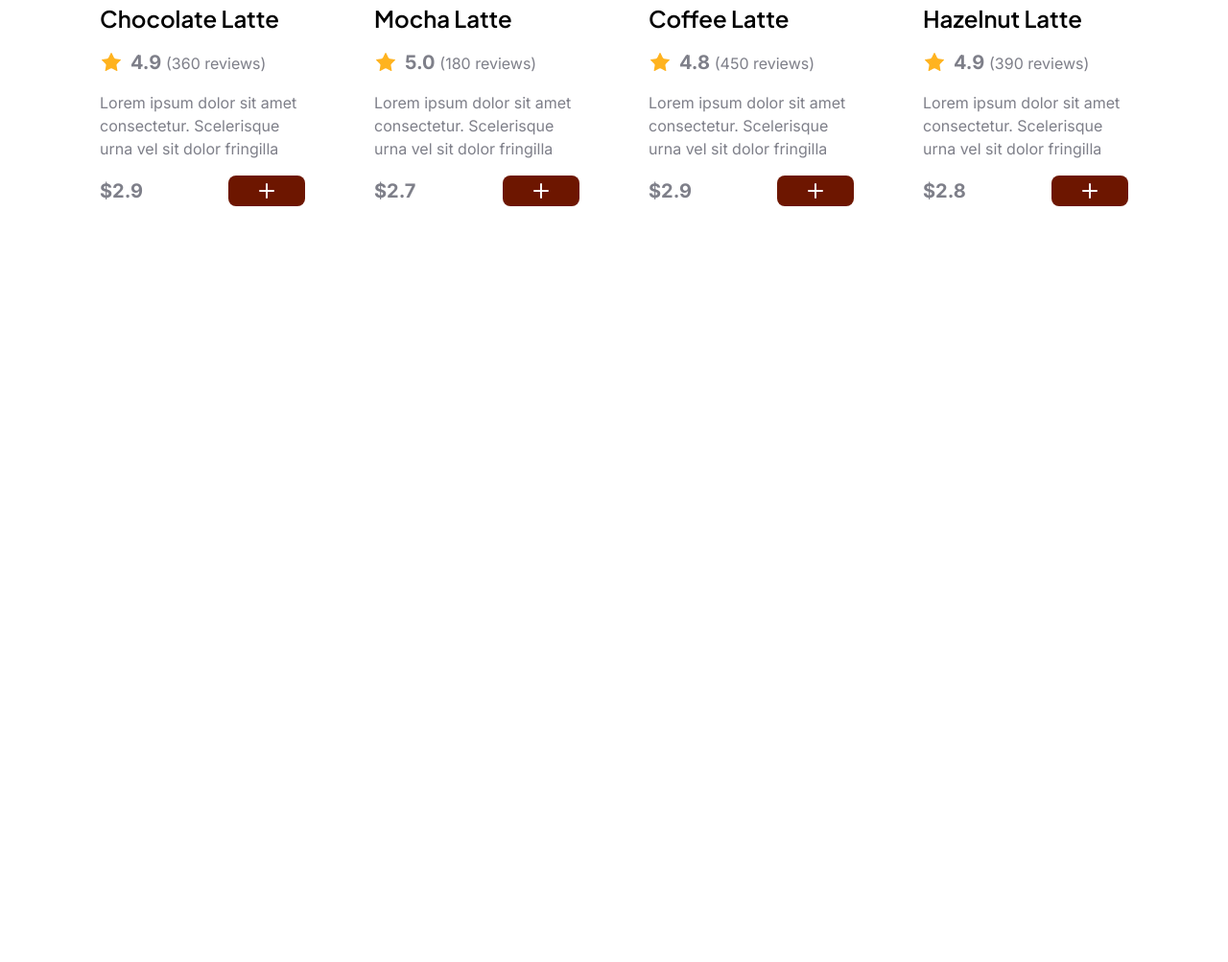
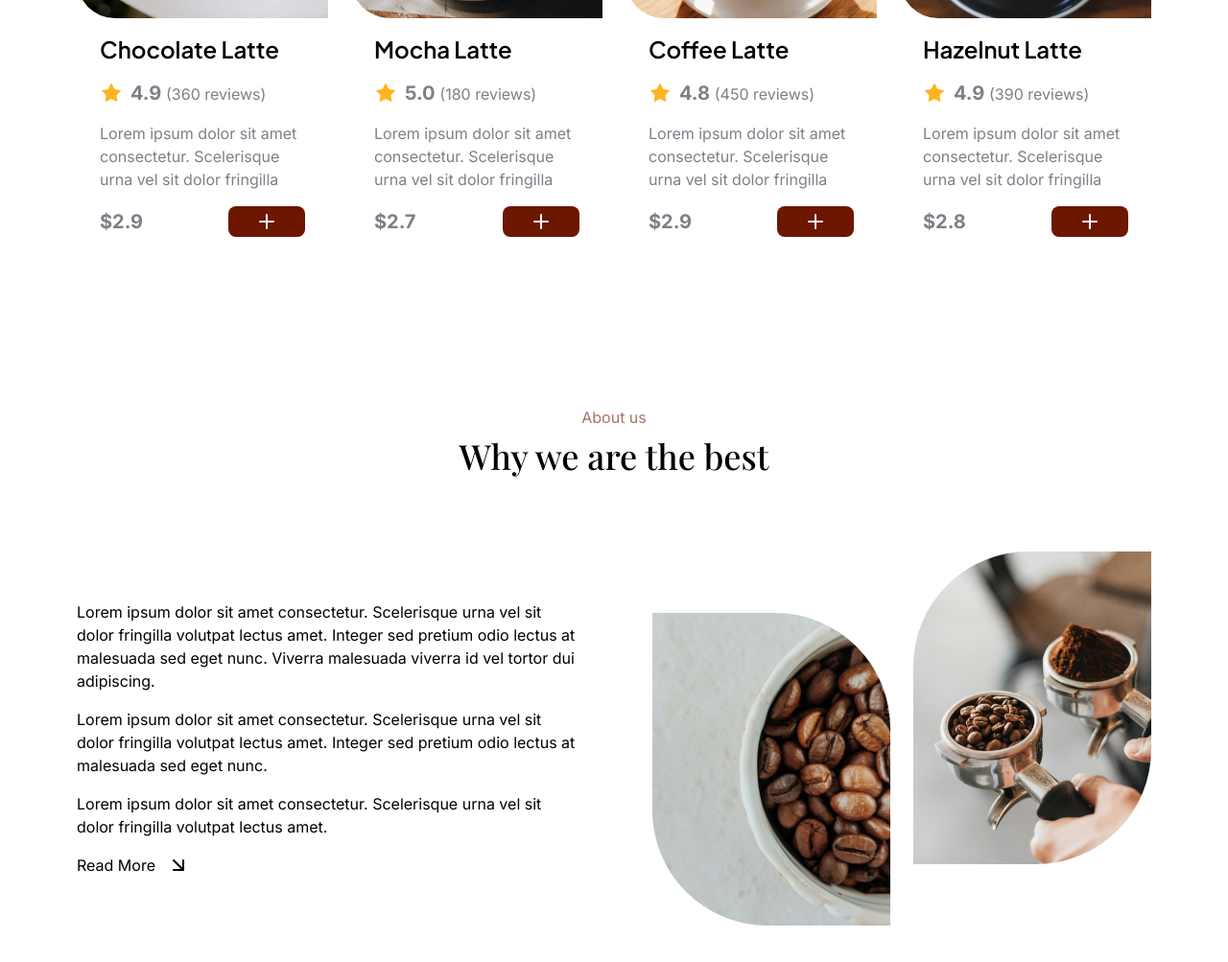
Before and after one commit to SadeghPh/landing, a plain HTML site: page index.html in a window 1280 px wide. Shown: the part 1940-2943 px from the top of the page at 96% size. Before the commit the page ends 2251 px from the top, so only its background shows below. Drawn offline with nearby package versions, Linux system fonts and the light colour scheme; a web font is replaced by a local one.

Commit message:
adding About Us Section adding comments for Sections

```diff
--- a/index.html
+++ b/index.html
@@ -27,6 +27,7 @@
         --radius-40: 40px;
         --radius-80: 80px;
         --radius-32: 32px;
+        --radius-120: 120px;
         --height-87: 348px;
         --leading-120: 1.2;
         --leading-140: 1.4;
@@ -94,9 +95,10 @@
         </div>
       </div>
     </header>
+    <!-- Hero Section -->
     <section class="flex flex-col items-center gap-20 p-20">
       <!-- Heading -->
-      <div class="flex flex-col items-center gap-6 w-[631px]">
+      <div class="flex flex-col items-center gap-6 w-1/2">
         <h1 class="font-play font-medium text-6xl text-center leading-120">
           Enjoy Your Favorite<br />
           Coffee with Ngopi
@@ -159,10 +161,11 @@
         />
       </div>
     </section>
+    <!-- Seprator -->
     <div
       class="w-1/2 h-[1px] mx-auto bg-gradient-to-r from-black/0 via-black/60 to-black/0"
     ></div>
-
+    <!-- Counter Section -->
     <section class="flex flex-row items-center justify-center gap-10 p-20">
       <!-- col 1 counter -->
       <div class="flex flex-col items-center justify-center text-center">
@@ -196,6 +199,7 @@
         <span class="font-play text-2xl font-normal">Global Achievement</span>
       </div>
     </section>
+    <!-- Seprator -->
     <div
       class="w-1/2 h-[1px] mx-auto bg-gradient-to-r from-black/0 via-black/60 to-black/0"
     ></div>
@@ -230,8 +234,8 @@
         </button>
       </div>
 
-      <!-- Cards Row -->
-      <div class="flex gap-6 w-full max-w-6xl">
+      <!-- Cards -->
+      <div class="flex gap-6 w-full">
         <!-- Card 1 -->
         <div class="flex flex-col w-1/4 overflow-hidden">
           <img
@@ -494,5 +498,76 @@
         </div>
       </div>
     </section>
+    <!-- About Us Section -->
+    <section class="flex flex-col items-center gap-20 p-20">
+      <!-- Title block -->
+      <div class="flex flex-col items-center gap-2">
+        <p class="font-inter text-primary/60">About us</p>
+
+        <h2 class="font-play font-medium text-4xl text-center">
+          Why we are the best
+        </h2>
+      </div>
+
+      <!-- Content: left text + right images -->
+      <div class="flex items-center gap-20">
+        <!-- Left column: paragraphs + button -->
+        <div class="flex flex-col gap-4 w-1/2">
+          <p class="font-inter">
+            Lorem ipsum dolor sit amet consectetur. Scelerisque urna vel sit
+            dolor fringilla volutpat lectus amet. Integer sed pretium odio
+            lectus at malesuada sed eget nunc. Viverra malesuada viverra id vel
+            tortor dui adipiscing.
+          </p>
+
+          <p class="font-inter">
+            Lorem ipsum dolor sit amet consectetur. Scelerisque urna vel sit
+            dolor fringilla volutpat lectus amet. Integer sed pretium odio
+            lectus at malesuada sed eget nunc.
+          </p>
+
+          <p class="font-inter">
+            Lorem ipsum dolor sit amet consectetur. Scelerisque urna vel sit
+            dolor fringilla volutpat lectus amet.
+          </p>
+
+          <button class="font-inter flex items-center gap-3 self-start">
+            Read More
+            <svg
+              xmlns="http://www.w3.org/2000/svg"
+              width="24"
+              height="24"
+              viewBox="0 0 24 24"
+              fill="none"
+              stroke="currentColor"
+              stroke-width="2"
+              stroke-linecap="round"
+              stroke-linejoin="round"
+            >
+              <path d="m7 7 10 10" />
+              <path d="M17 7v10H7" />
+            </svg>
+          </button>
+        </div>
+
+        <!-- Right column: two images -->
+        <div class="grid grid-cols-2 gap-6 w-1/2">
+          <div class="pt-16">
+            <img
+              src="img/coffee-1.jpg"
+              alt="Coffee making"
+              class="rounded-bl-120 rounded-tr-120 aspect-[288/378] object-cover"
+            />
+          </div>
+          <div class="pb-16">
+            <img
+              src="img/coffee-2.jpg"
+              alt="Coffee beans"
+              class="rounded-br-120 rounded-tl-120 aspect-[288/378] object-cover"
+            />
+          </div>
+        </div>
+      </div>
+    </section>
   </body>
 </html>
```
